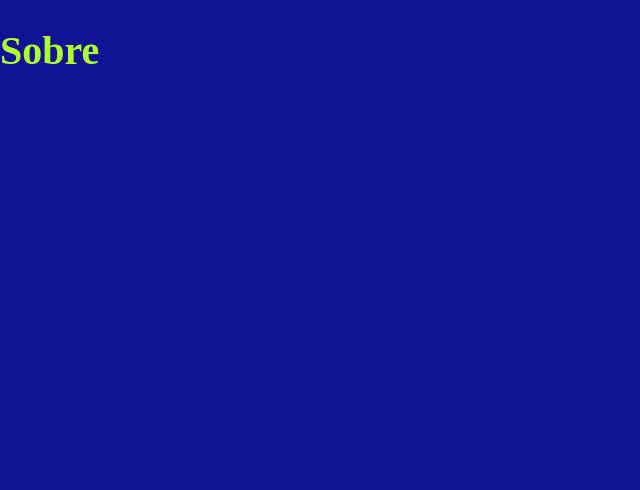
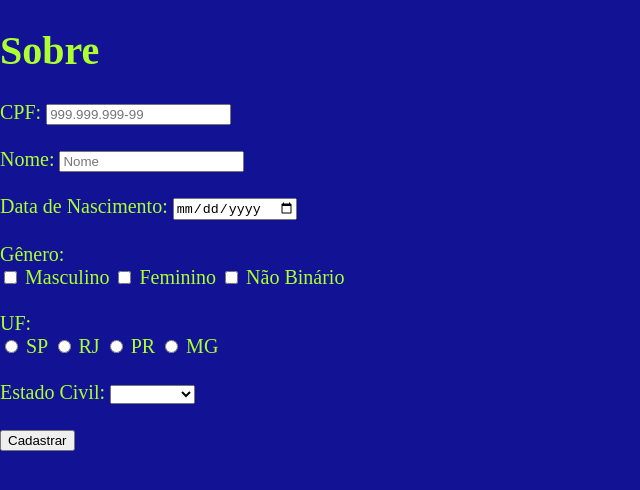
Before and after one commit to EduardoSantos10/Atividade-HTML-CSS-e-JavaScript, a plain HTML site: page HMTL/sobre.html in a window 1280 px wide. Shown: the whole page, without its empty margins (0-640 px from the left). Drawn offline with Linux system fonts and the light colour scheme.

Commit message:
Terceiro Commit

```diff
--- a/HMTL/sobre.html
+++ b/HMTL/sobre.html
@@ -9,5 +9,44 @@
 </head>
 <body>
     <h1>Sobre</h1>
+    <form>
+        <label> CPF: </label><!--Titulo do Campo-->
+        <input type="text" name="cpf" placeholder="999.999.999-99" required><!--type é tipo de dado: date, text, number, password, email-->
+        <br><br>
+        <label> Nome: </label>
+        <input type="text" name="nome" placeholder="Nome" required>
+        <br><br>
+        <label> Data de Nascimento: </label>
+        <input type="date" name="dtNascimento" required><!--Campo de Entrada-->
+        <br><br>
+        <label> Gênero: </label><br>
+        <input type="checkbox" name="genero" value="Masculino">
+        <label> Masculino </label>
+        <input type="checkbox" name="genero" value="Feminino">
+        <label> Feminino </label>
+        <input type="checkbox" name="genero" value="Não Binário">
+        <label> Não Binário </label>
+        <br><br>
+        <label> UF: </label><br>
+        <input type="radio" name="uf" value="sp">
+        <label>SP</label>
+        <input type="radio" name="uf" value="rj">
+        <label>RJ</label>
+        <input type="radio" name="uf" value="pr">
+        <label>PR</label>
+        <input type="radio" name="uf" value="mg">
+        <label>MG</label>
+        <br><br>
+        <label> Estado Civil: </label>
+        <select name="estadoCivil" required>
+            <option value=""></option>
+            <option value="Casado">Casado</option>
+            <option value="Solteiro">Solteiro</option>
+            <option value="Divorciado">Divorciado</option>
+            <option value="Viúvo">Viúvo</option>
+        </select>
+        <br><br>
+        <button type="submit">Cadastrar</button>
+    </form>
 </body>
 </html>
```
